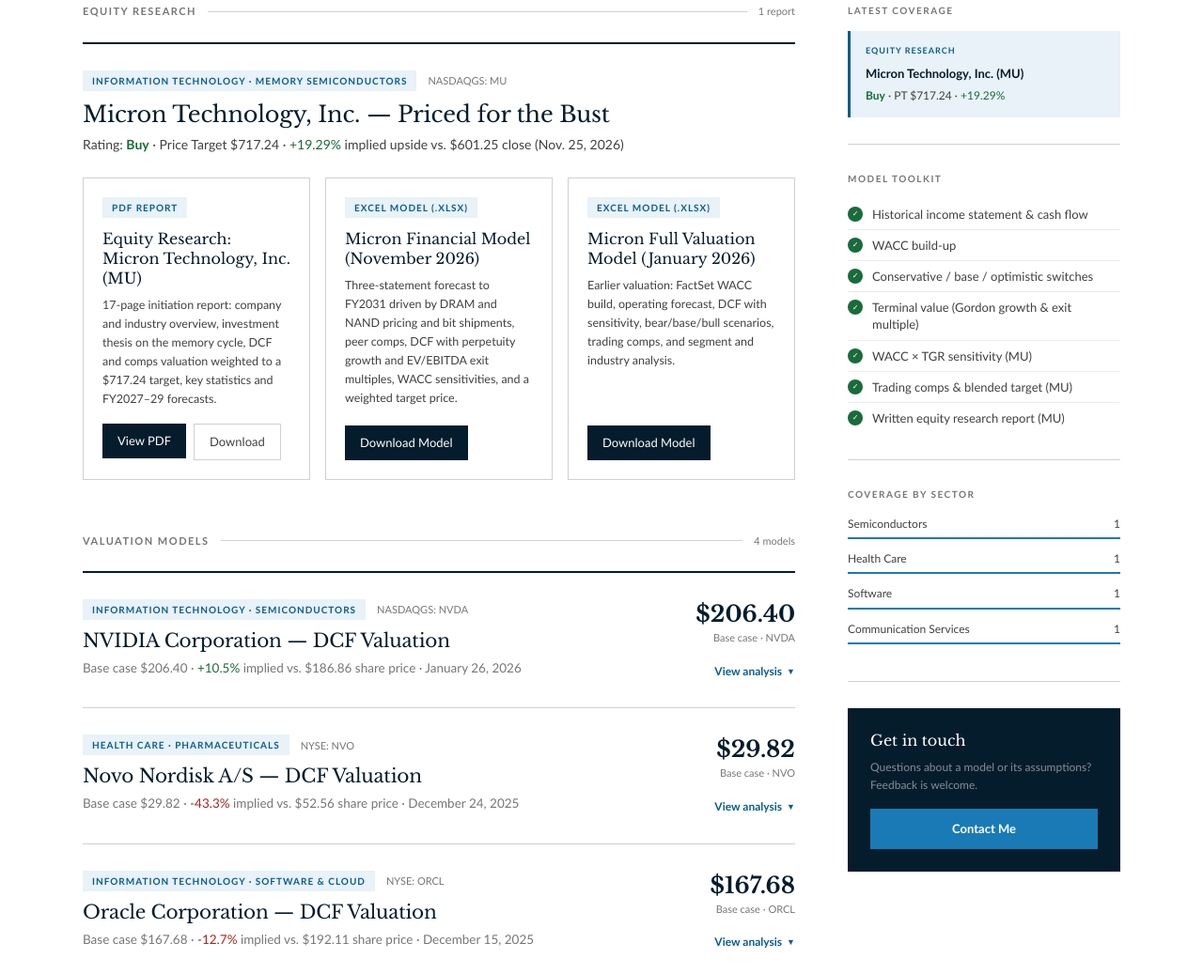
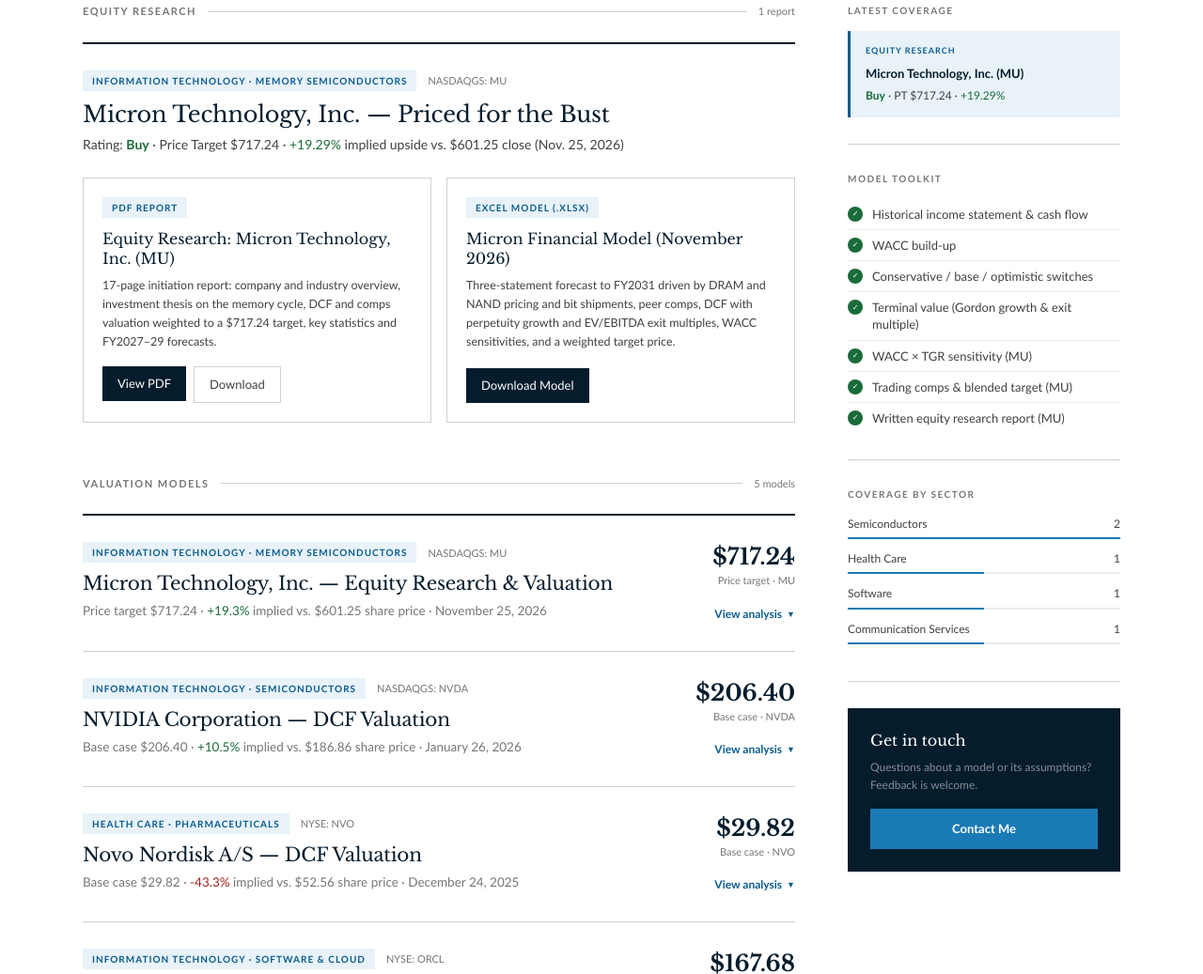
Before and after one commit to tw-finance/tw-finance.github.io, a plain HTML site: page index.html in a window 1280 px wide. Shown: the part 540-1577 px from the top of the page at 94% size. Drawn offline with nearby package versions, Linux system fonts and the light colour scheme.

Commit message:
Add files via upload

```diff
--- a/index.html
+++ b/index.html
@@ -227,14 +227,6 @@ a { color:inherit; }
             <a class="btn-dark" href="Micron%20Technology%20(NASDAQ%20MU)%20-%20Financial%20Model.xlsx" download>Download Model</a>
           </div>
         </div>
-        <div class="model-card">
-          <span class="pill">Excel Model (.xlsx)</span>
-          <h4>Micron Full Valuation Model (January 2026)</h4>
-          <p>Earlier valuation: FactSet WACC build, operating forecast, DCF with sensitivity, bear/base/bull scenarios, trading comps, and segment and industry analysis.</p>
-          <div class="btn-row">
-            <a class="btn-dark" href="MU-Full-Valuation-Model.xlsx" download>Download Model</a>
-          </div>
-        </div>
       </div>
     </div>
 
@@ -304,6 +296,32 @@ a { color:inherit; }
    base:true is the headline number. "models" become download cards
    (files live in the /models folder next to this page). */
 const ENTRIES = [
+  {
+    company: "Micron Technology, Inc.", ticker: "NASDAQGS: MU",
+    sector: "Semiconductors", industry: "Information Technology · Memory Semiconductors",
+    title: "Equity Research & Valuation", date: "November 25, 2026",
+    price: 601.25, metricLabel: "Price target",
+    cases: [
+      { name: "DCF: perpetuity growth (50% weight)", value: 803.12 },
+      { name: "DCF: exit multiple, mid (20% weight)", value: 856.98 },
+      { name: "Comps: EV / LTM EBITDA median (15% weight)", value: 464.60 },
+      { name: "Comps: forward P/E median (15% weight)", value: 497.33 },
+      { name: "Weighted price target (Buy)", value: 717.24, base: true }
+    ],
+    assumptions: [
+      "Rating: Buy (Buy above +15%, Sell below −15%); total return 19.4% including dividend",
+      "WACC 13.65%, perpetuity growth 3.0%, exit multiple 6.5x EV/EBITDA (mid)",
+      "Three-statement forecast to FY2031 driven by DRAM and NAND pricing and bit shipments"
+    ],
+    models: [
+      { label: "PDF Report", name: "Equity Research: Micron Technology, Inc. (MU)", file: "Micron Technology (NASDAQ MU) - Equity Research Report.pdf", view: true,
+        desc: "17-page initiation report: company and industry overview, investment thesis, DCF and comps valuation, key statistics and forecasts." },
+      { label: "Excel Model (.xlsx)", name: "Micron Financial Model (November 2026)", file: "Micron Technology (NASDAQ MU) - Financial Model.xlsx",
+        desc: "Three-statement forecast to FY2031, peer comps, DCF with perpetuity growth and exit multiples, WACC sensitivities, weighted target price." },
+      { label: "Excel Model (.xlsx)", name: "Micron Full Valuation Model (January 2026)", file: "MU-Full-Valuation-Model.xlsx",
+        desc: "Earlier valuation: FactSet WACC build, operating forecast, DCF with sensitivity, bear/base/bull scenarios, trading comps, segment and industry analysis." }
+    ]
+  },
   {
     company: "NVIDIA Corporation", ticker: "NASDAQGS: NVDA",
     sector: "Semiconductors", industry: "Information Technology · Semiconductors",
@@ -391,7 +409,7 @@ const pct = (v, p) => { const x = (v / p - 1) * 100; return `<span class="${x >=
 const sectors = [...new Set(ENTRIES.map(e => e.sector))];
 let active = "All";
 
-$("hero-stats").innerHTML = [[ENTRIES.length + 1, "Companies"], [ENTRIES.length + 2, "Models"], [1, "Equity Report"]]
+$("hero-stats").innerHTML = [[ENTRIES.length, "Companies"], [ENTRIES.length + 1, "Models"], [1, "Equity Report"]]
   .map(([v, l]) => `<div class="hero-stat"><div class="hero-stat-val">${v}</div><div class="hero-stat-lbl">${l}</div></div>`).join("");
 
 $("filters").innerHTML = ["All", ...sectors].map(c =>
```
